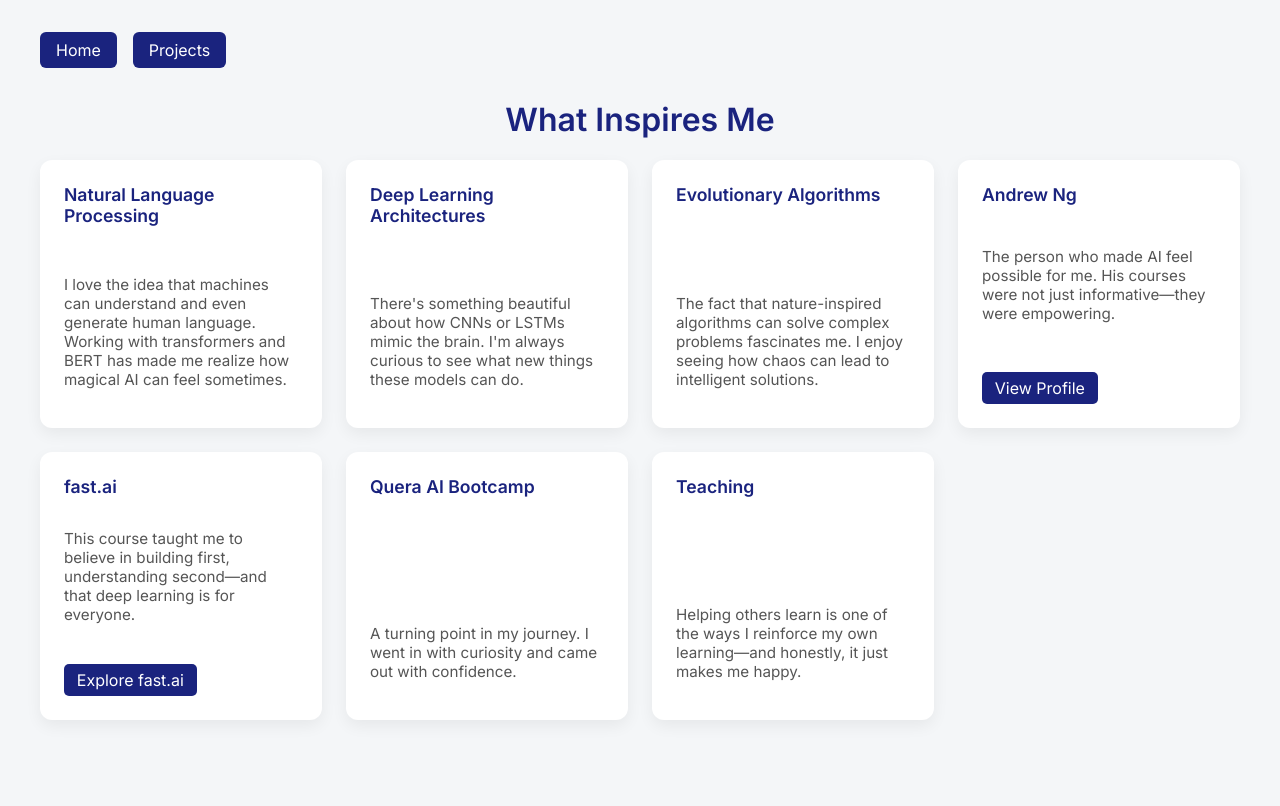
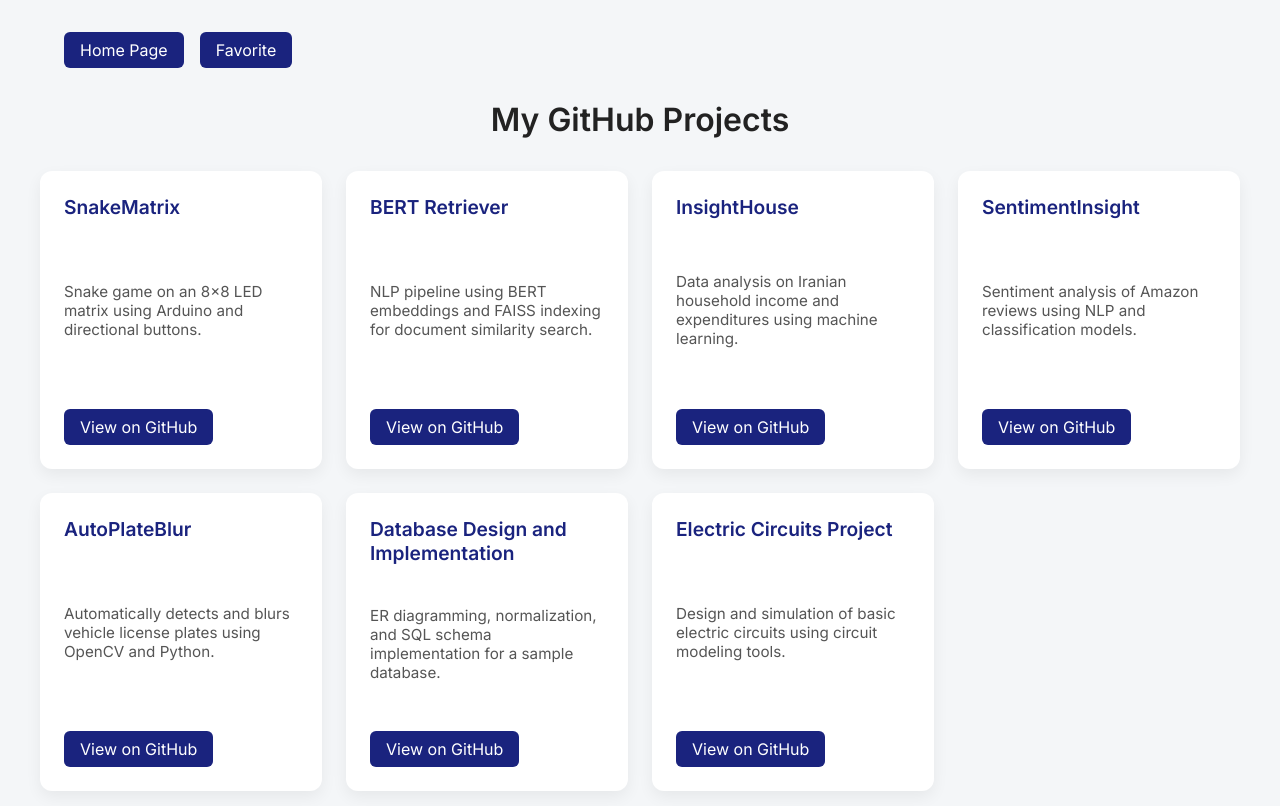
Before and after one commit to isawri/my_website, a plain HTML site: page favorites.html in a window 1280 px wide. Drawn offline with Linux system fonts and the light colour scheme.

Commit message:
Add files via upload

```diff
--- a/favorites.html
+++ b/favorites.html
@@ -1,10 +1,9 @@
-
 <!DOCTYPE html>
 <html lang="en">
 <head>
   <meta charset="UTF-8" />
   <meta name="viewport" content="width=device-width, initial-scale=1.0"/>
-  <title>Favorites | Sara Aghamohammadi</title>
+  <title>Projects | isawri</title>
   <link href="https://fonts.googleapis.com/css2?family=Inter:wght@400;600&display=swap" rel="stylesheet">
   <style>
     body {
@@ -14,16 +13,62 @@
       padding: 2rem;
       color: #333;
     }
-    header {
+    h1 {
+      text-align: center;
+      margin-bottom: 2rem;
+      color: #222;
+    }
+    .grid {
+      display: grid;
+      grid-template-columns: repeat(auto-fit, minmax(280px, 1fr));
+      gap: 1.5rem;
+      max-width: 1200px;
+      margin: 0 auto;
+    }
+    .card {
+      background: white;
+      border-radius: 12px;
+      padding: 1.5rem;
+      box-shadow: 0 6px 16px rgba(0, 0, 0, 0.06);
+      transition: transform 0.3s ease, box-shadow 0.3s ease;
+      position: relative;
+      min-height: 250px;
       display: flex;
+      flex-direction: column;
       justify-content: space-between;
-      align-items: center;
-      max-width: 1200px;
-      margin: 0 auto 2rem auto;
+    }
+    .card:hover {
+      transform: translateY(-5px);
+      box-shadow: 0 12px 20px rgba(0, 0, 0, 0.1);
+    }
+    .card h2 {
+      font-size: 1.2rem;
+      margin: 0 0 0.5rem 0;
+      color: #1a237e;
+    }
+    .card p {
+      font-size: 0.95rem;
+      color: #555;
+    }
+    .card a {
+      text-decoration: none;
+      background: #1a237e;
+      color: white;
+      padding: 0.5rem 1rem;
+      border-radius: 6px;
+      transition: background 0.3s ease;
+      align-self: start;
+      margin-top: 1rem;
+    }
+    .card a:hover {
+      background: #3949ab;
     }
     .nav-buttons {
       display: flex;
       gap: 1rem;
+      justify-content: flex-start;
+      margin-bottom: 2rem;
+      padding-left: 2rem;
     }
     .nav-buttons a {
       background-color: #1a237e;
@@ -37,95 +82,58 @@
     .nav-buttons a:hover {
       background-color: #3949ab;
     }
-    h1 {
-      text-align: center;
-      color: #1a237e;
-    }
-    .grid {
-      display: grid;
-      grid-template-columns: repeat(auto-fit, minmax(280px, 1fr));
-      gap: 1.5rem;
-      max-width: 1200px;
-      margin: 0 auto;
-    }
-    .card {
-      background: white;
-      border-radius: 12px;
-      padding: 1.5rem;
-      box-shadow: 0 6px 16px rgba(0, 0, 0, 0.06);
-      display: flex;
-      flex-direction: column;
-      justify-content: space-between;
-      min-height: 220px;
-      transition: transform 0.3s ease, box-shadow 0.3s ease;
-    }
-    .card:hover {
-      transform: translateY(-5px);
-      box-shadow: 0 12px 20px rgba(0, 0, 0, 0.1);
-    }
-    .card h2 {
-      font-size: 1.1rem;
-      margin: 0 0 0.5rem 0;
-      color: #1a237e;
-    }
-    .card p {
-      font-size: 0.95rem;
-      color: #555;
-    }
-    .card a {
-      text-decoration: none;
-      background: #1a237e;
-      color: white;
-      padding: 0.4rem 0.8rem;
-      border-radius: 5px;
-      margin-top: 1rem;
-      width: fit-content;
-      transition: background 0.3s;
-    }
-    .card a:hover {
-      background: #3949ab;
+
+    /* Remove or override tabindex > 0 if needed */
+    [tabindex]:not([tabindex="0"]) {
+      outline: none !important;
+      tabindex: 0 !important;
     }
   </style>
 </head>
 <body>
   <header>
     <div class="nav-buttons">
-      <a href="index.html">Home</a>
-      <a href="projects.html">Projects</a>
+      <a href="index.html" aria-label="Go to Home Page">Home Page</a>
+      <a href="favorites.html" aria-label="Go to Favorite Projects Page">Favorite</a>
     </div>
   </header>
 
-  <h1>What Inspires Me</h1>
+  <h1>My GitHub Projects</h1>
   <div class="grid">
     <div class="card">
-      <h2>Natural Language Processing</h2>
-      <p>I love the idea that machines can understand and even generate human language. Working with transformers and BERT has made me realize how magical AI can feel sometimes.</p>
+      <h2>SnakeMatrix</h2>
+      <p>Snake game on an 8x8 LED matrix using Arduino and directional buttons.</p>
+      <a href="https://github.com/isawri/SnakeMatrix-An-Arduino-Powered-LED-Snake-Game" target="_blank" aria-label="View SnakeMatrix project on GitHub">View on GitHub</a>
     </div>
     <div class="card">
-      <h2>Deep Learning Architectures</h2>
-      <p>There's something beautiful about how CNNs or LSTMs mimic the brain. I'm always curious to see what new things these models can do.</p>
+      <h2>BERT Retriever</h2>
+      <p>NLP pipeline using BERT embeddings and FAISS indexing for document similarity search.</p>
+      <a href="https://github.com/isawri/BERT-Retriever-Intelligent-Document-Embedding-Retrieval-Pipeline" target="_blank" aria-label="View BERT Retriever project on GitHub">View on GitHub</a>
     </div>
     <div class="card">
-      <h2>Evolutionary Algorithms</h2>
-      <p>The fact that nature-inspired algorithms can solve complex problems fascinates me. I enjoy seeing how chaos can lead to intelligent solutions.</p>
+      <h2>InsightHouse</h2>
+      <p>Data analysis on Iranian household income and expenditures using machine learning.</p>
+      <a href="https://github.com/isawri/InsightHouse-Household-Income-Expenditure-Analysis" target="_blank" aria-label="View InsightHouse project on GitHub">View on GitHub</a>
     </div>
     <div class="card">
-      <h2>Andrew Ng</h2>
-      <p>The person who made AI feel possible for me. His courses were not just informative—they were empowering.</p>
-      <a href="https://www.coursera.org/instructor/~464" target="_blank">View Profile</a>
+      <h2>SentimentInsight</h2>
+      <p>Sentiment analysis of Amazon reviews using NLP and classification models.</p>
+      <a href="https://github.com/isawri/SentimentInsight" target="_blank" aria-label="View SentimentInsight project on GitHub">View on GitHub</a>
     </div>
     <div class="card">
-      <h2>fast.ai</h2>
-      <p>This course taught me to believe in building first, understanding second—and that deep learning is for everyone.</p>
-      <a href="https://course.fast.ai" target="_blank">Explore fast.ai</a>
+      <h2>AutoPlateBlur</h2>
+      <p>Automatically detects and blurs vehicle license plates using OpenCV and Python.</p>
+      <a href="https://github.com/isawri/AutoPlateBlur" target="_blank" aria-label="View AutoPlateBlur project on GitHub">View on GitHub</a>
     </div>
     <div class="card">
-      <h2>Quera AI Bootcamp</h2>
-      <p>A turning point in my journey. I went in with curiosity and came out with confidence.</p>
+      <h2>Database Design and Implementation</h2>
+      <p>ER diagramming, normalization, and SQL schema implementation for a sample database.</p>
+      <a href="https://github.com/isawri/Database-Design-and-Implementation" target="_blank" aria-label="View Database Design project on GitHub">View on GitHub</a>
     </div>
     <div class="card">
-      <h2>Teaching</h2>
-      <p>Helping others learn is one of the ways I reinforce my own learning—and honestly, it just makes me happy.</p>
+      <h2>Electric Circuits Project</h2>
+      <p>Design and simulation of basic electric circuits using circuit modeling tools.</p>
+      <a href="https://github.com/isawri/Project-of-Electric-Circuits" target="_blank" aria-label="View Electric Circuits project on GitHub">View on GitHub</a>
     </div>
   </div>
 </body>
```
